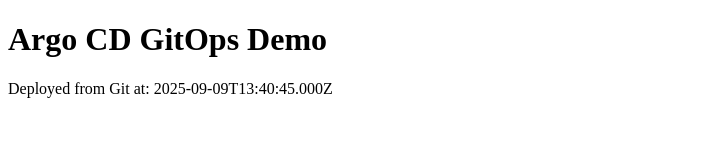
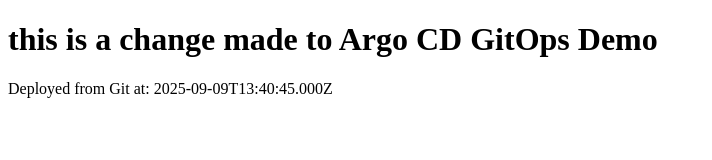
Before and after one commit to Anilmidna/argocd-demo-k8s, a plain HTML site: page manifests/site/index.html in a window 1280 px wide. Shown: the whole page, without its empty margins (0-712 px from the left). Drawn offline with Linux system fonts and the light colour scheme.

Commit message:
Update index.html

```diff
--- a/manifests/site/index.html
+++ b/manifests/site/index.html
@@ -1,7 +1,7 @@
 <!doctype html>
 <html>
   <body>
-    <h1>Argo CD GitOps Demo</h1>
+    <h1>this is a change made to Argo CD GitOps Demo</h1>
     <p>Deployed from Git at: <span id="ts"></span></p>
     <script>document.getElementById('ts').textContent=new Date().toISOString()</script>
   </body>
```
